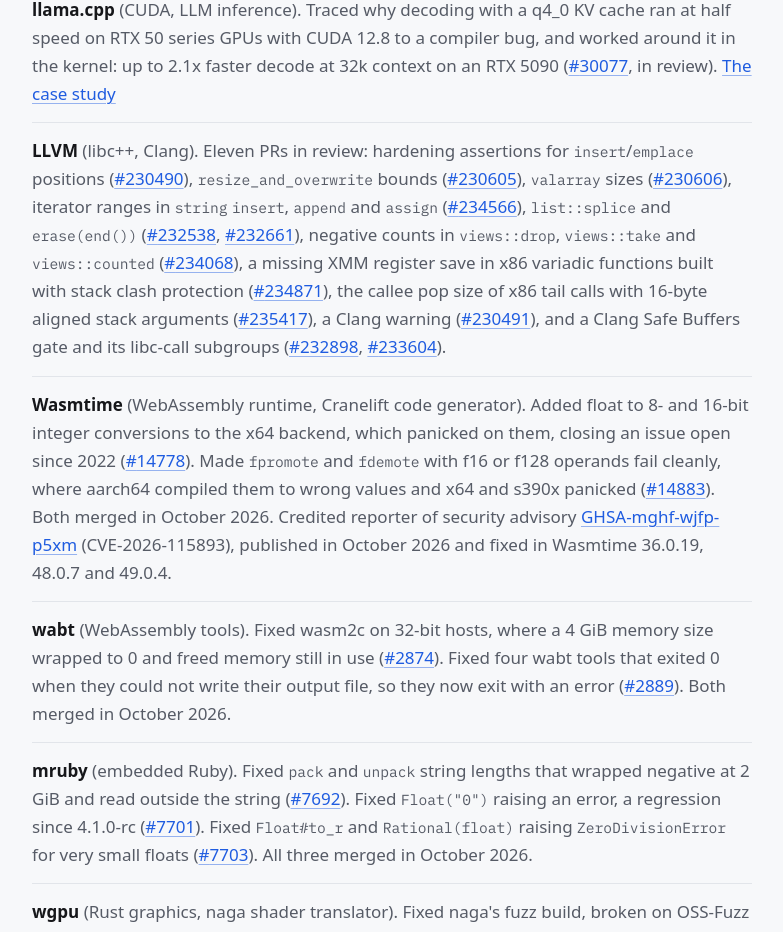
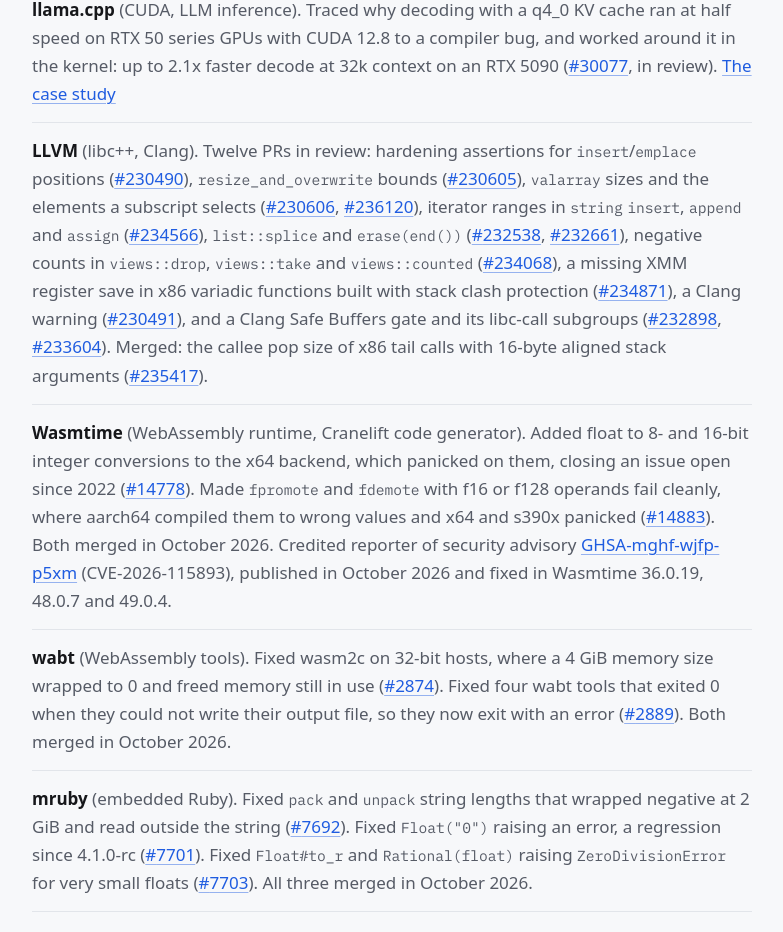
Before and after one commit to ilyasm-dev/ilyasm.dev, a Next.js app: page /cv in a window 1280 px wide. Shown: the part 1149-2081 px from the top of the page, without its empty margins (138-921 px from the left). Built offline with nearby package versions, Linux system fonts and the light colour scheme.

Commit message:
ilyas.dev 2026-10-27 PR counts, CV: LLVM #235417 merged, #236120

```diff
--- a/app/(en)/cv/page.tsx
+++ b/app/(en)/cv/page.tsx
@@ -122,7 +122,8 @@
                 <strong>LLVM</strong> (libc++, Clang). {upperFirst(countWord(LLVM_OPEN, "en"))} {LLVM_OPEN === 1 ? "PR" : "PRs"} in review: hardening assertions for <code>insert</code>/
                 <code>emplace</code> positions (<Pr repo="llvm/llvm-project" n={230490} />
                 ), <code>resize_and_overwrite</code> bounds (<Pr repo="llvm/llvm-project" n={230605} />
-                ), <code>valarray</code> sizes (<Pr repo="llvm/llvm-project" n={230606} />
+                ), <code>valarray</code> sizes and the elements a subscript selects (<Pr repo="llvm/llvm-project" n={230606} />,{" "}
+                <Pr repo="llvm/llvm-project" n={236120} />
                 ), iterator ranges in <code>string</code> <code>insert</code>, <code>append</code> and <code>assign</code> (<Pr repo="llvm/llvm-project" n={234566} />
                 ), <code>list::splice</code> and <code>erase(end())</code> (<Pr repo="llvm/llvm-project" n={232538} />,{" "}
                 <Pr repo="llvm/llvm-project" n={232661} />
@@ -130,11 +131,11 @@
                 <Pr repo="llvm/llvm-project" n={234068} />
                 ), a missing XMM register save in x86 variadic functions built with stack clash protection (
                 <Pr repo="llvm/llvm-project" n={234871} />
-                ), the callee pop size of x86 tail calls with 16-byte aligned stack arguments (
-                <Pr repo="llvm/llvm-project" n={235417} />
                 ), a Clang warning (<Pr repo="llvm/llvm-project" n={230491} />
                 ), and a Clang Safe Buffers gate and its libc-call subgroups (<Pr repo="llvm/llvm-project" n={232898} />,{" "}
                 <Pr repo="llvm/llvm-project" n={233604} />
+                ). Merged: the callee pop size of x86 tail calls with 16-byte aligned stack arguments (
+                <Pr repo="llvm/llvm-project" n={235417} />
                 ).
               </p>
             </li>
--- a/data/prs.json
+++ b/data/prs.json
@@ -1,4 +1,54 @@
 [
+  {
+    "repo": "llvm/llvm-project",
+    "number": 236120,
+    "title": "[libc++] Assert that the elements selected by a valarray subscript exist",
+    "url": "https://github.com/llvm/llvm-project/pull/236120",
+    "state": "open",
+    "createdAt": "2026-10-27",
+    "mergedAt": null,
+    "author": "ilyas-mallah"
+  },
+  {
+    "repo": "llvm/llvm-project",
+    "number": 235417,
+    "title": "[X86] Match the callee pop size for tailcc calls with 16-byte aligned stack args",
+    "url": "https://github.com/llvm/llvm-project/pull/235417",
+    "state": "merged",
+    "createdAt": "2026-10-25",
+    "mergedAt": "2026-10-27",
+    "author": "ilyas-mallah"
+  },
+  {
+    "repo": "libarchive/libarchive",
+    "number": 3737,
+    "title": "read_data_into_fd: Fix spurious \"Seek error\" when appending to a non-empty file",
+    "url": "https://github.com/libarchive/libarchive/pull/3737",
+    "state": "merged",
+    "createdAt": "2026-10-21",
+    "mergedAt": "2026-10-27",
+    "author": "ilyas-mallah"
+  },
+  {
+    "repo": "onnx/onnx",
+    "number": 8663,
+    "title": "fix(shape_inference): bound allocations sized by model values",
+    "url": "https://github.com/onnx/onnx/pull/8663",
+    "state": "open",
+    "createdAt": "2026-10-25",
+    "mergedAt": null,
+    "author": "ilyas-mallah"
+  },
+  {
+    "repo": "bytecodealliance/wasmtime",
+    "number": 14788,
+    "title": "cranelift-jit: assert that relocations stay within their definition",
+    "url": "https://github.com/bytecodealliance/wasmtime/pull/14788",
+    "state": "merged",
+    "createdAt": "2026-10-16",
+    "mergedAt": "2026-10-24",
+    "author": "ilyas-mallah"
+  },
   {
     "repo": "llvm/llvm-project",
     "number": 234871,
@@ -17,6 +67,36 @@
     "state": "open",
     "createdAt": "2026-10-23",
     "mergedAt": null,
+    "author": "ilyas-mallah"
+  },
+  {
+    "repo": "sgl-project/sglang",
+    "number": 46132,
+    "title": "[Perf] cuda-graph: Raise the decode graph ceiling default to 128 for 35 to 60 GiB GPUs",
+    "url": "https://github.com/sgl-project/sglang/pull/46132",
+    "state": "open",
+    "createdAt": "2026-10-23",
+    "mergedAt": null,
+    "author": "ilyas-mallah"
+  },
+  {
+    "repo": "bytecodealliance/wasmtime",
+    "number": 14897,
+    "title": "Error on wasm SIMD for riscv64 without vector support",
+    "url": "https://github.com/bytecodealliance/wasmtime/pull/14897",
+    "state": "merged",
+    "createdAt": "2026-10-21",
+    "mergedAt": "2026-10-23",
+    "author": "ilyas-mallah"
+  },
+  {
+    "repo": "onnx/onnx",
+    "number": 8650,
+    "title": "fix(shape_inference): reject unsupported characters in Einsum equations",
+    "url": "https://github.com/onnx/onnx/pull/8650",
+    "state": "merged",
+    "createdAt": "2026-10-22",
+    "mergedAt": "2026-10-23",
     "author": "ilyas-mallah"
   },
   {
@@ -54,16 +134,6 @@
     "number": 10704,
     "title": "[naga glsl-out] Cast u32 image levels and sample indices to int in bounds checks",
     "url": "https://github.com/gfx-rs/wgpu/pull/10704",
-    "state": "open",
-    "createdAt": "2026-10-22",
-    "mergedAt": null,
-    "author": "ilyas-mallah"
-  },
-  {
-    "repo": "onnx/onnx",
-    "number": 8650,
-    "title": "fix(shape_inference): reject unsupported characters in Einsum equations",
-    "url": "https://github.com/onnx/onnx/pull/8650",
     "state": "open",
     "createdAt": "2026-10-22",
     "mergedAt": null,
@@ -120,16 +190,6 @@
     "author": "ilyas-mallah"
   },
   {
-    "repo": "bytecodealliance/wasmtime",
-    "number": 14897,
-    "title": "Error on wasm SIMD for riscv64 without vector support",
-    "url": "https://github.com/bytecodealliance/wasmtime/pull/14897",
-    "state": "open",
-    "createdAt": "2026-10-21",
-    "mergedAt": null,
-    "author": "ilyas-mallah"
-  },
-  {
     "repo": "mruby/mruby",
     "number": 7703,
     "title": "mruby-rational: keep the denominator of a Float below 2**-10",
@@ -154,16 +214,6 @@
     "number": 5174,
     "title": "fix(loader): widen the tag array size in load_tag_section",
     "url": "https://github.com/wasm-micro-runtime/wasm-micro-runtime/pull/5174",
-    "state": "open",
-    "createdAt": "2026-10-21",
-    "mergedAt": null,
-    "author": "ilyas-mallah"
-  },
-  {
-    "repo": "libarchive/libarchive",
-    "number": 3737,
-    "title": "read_data_into_fd: Fix spurious \"Seek error\" when appending to a non-empty file",
-    "url": "https://github.com/libarchive/libarchive/pull/3737",
     "state": "open",
     "createdAt": "2026-10-21",
     "mergedAt": null,
@@ -294,16 +344,6 @@
     "number": 30694,
     "title": "llama : merge nearby KV ranges when reading state into host memory",
     "url": "https://github.com/ggml-org/llama.cpp/pull/30694",
-    "state": "open",
-    "createdAt": "2026-10-16",
-    "mergedAt": null,
-    "author": "ilyas-mallah"
-  },
-  {
-    "repo": "bytecodealliance/wasmtime",
-    "number": 14788,
-    "title": "cranelift-jit: assert that relocations stay within their definition",
-    "url": "https://github.com/bytecodealliance/wasmtime/pull/14788",
     "state": "open",
     "createdAt": "2026-10-16",
     "mergedAt": null,
```
Also changed, not shown: 1 other file (tests, documents, lock files or other folders).
